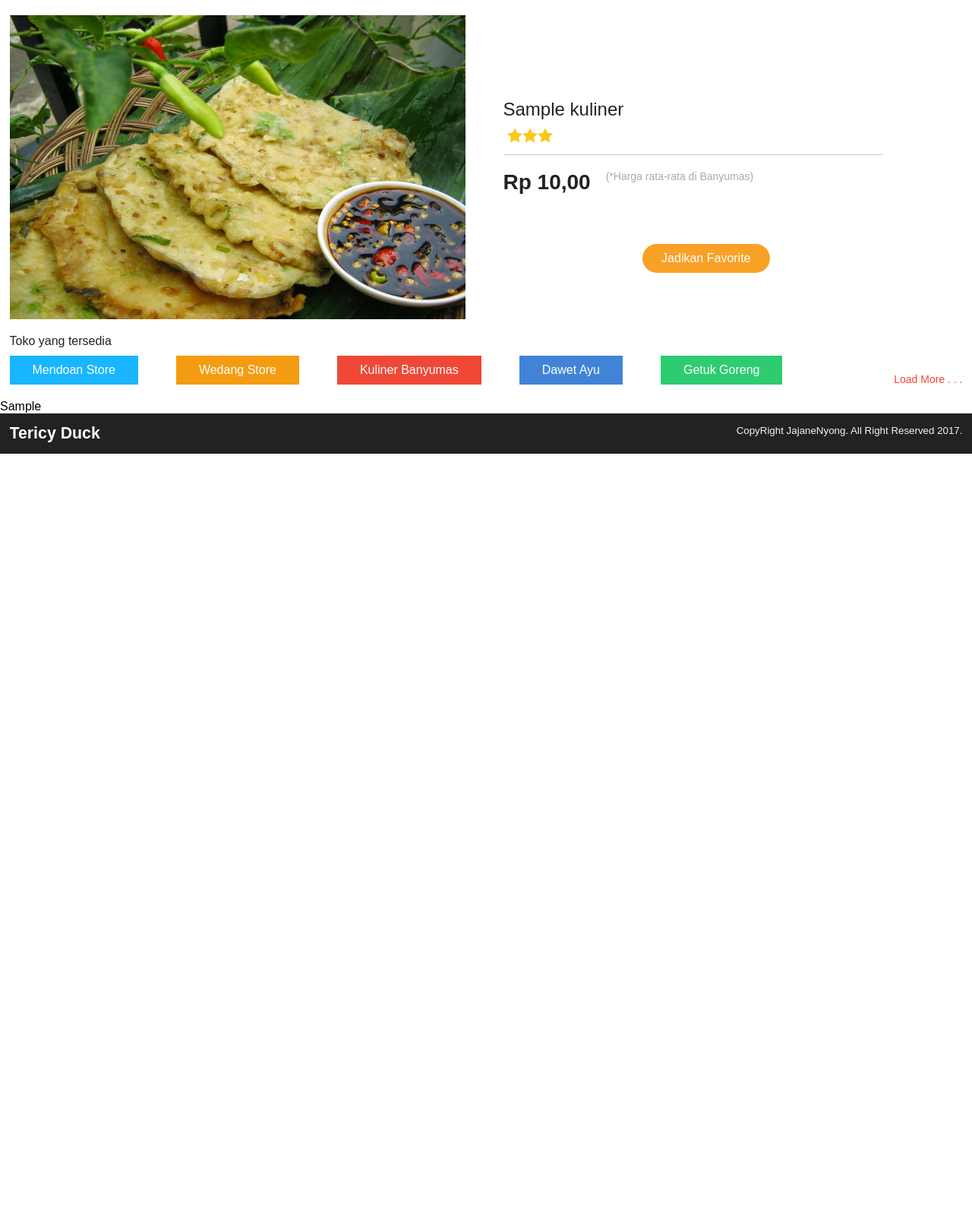
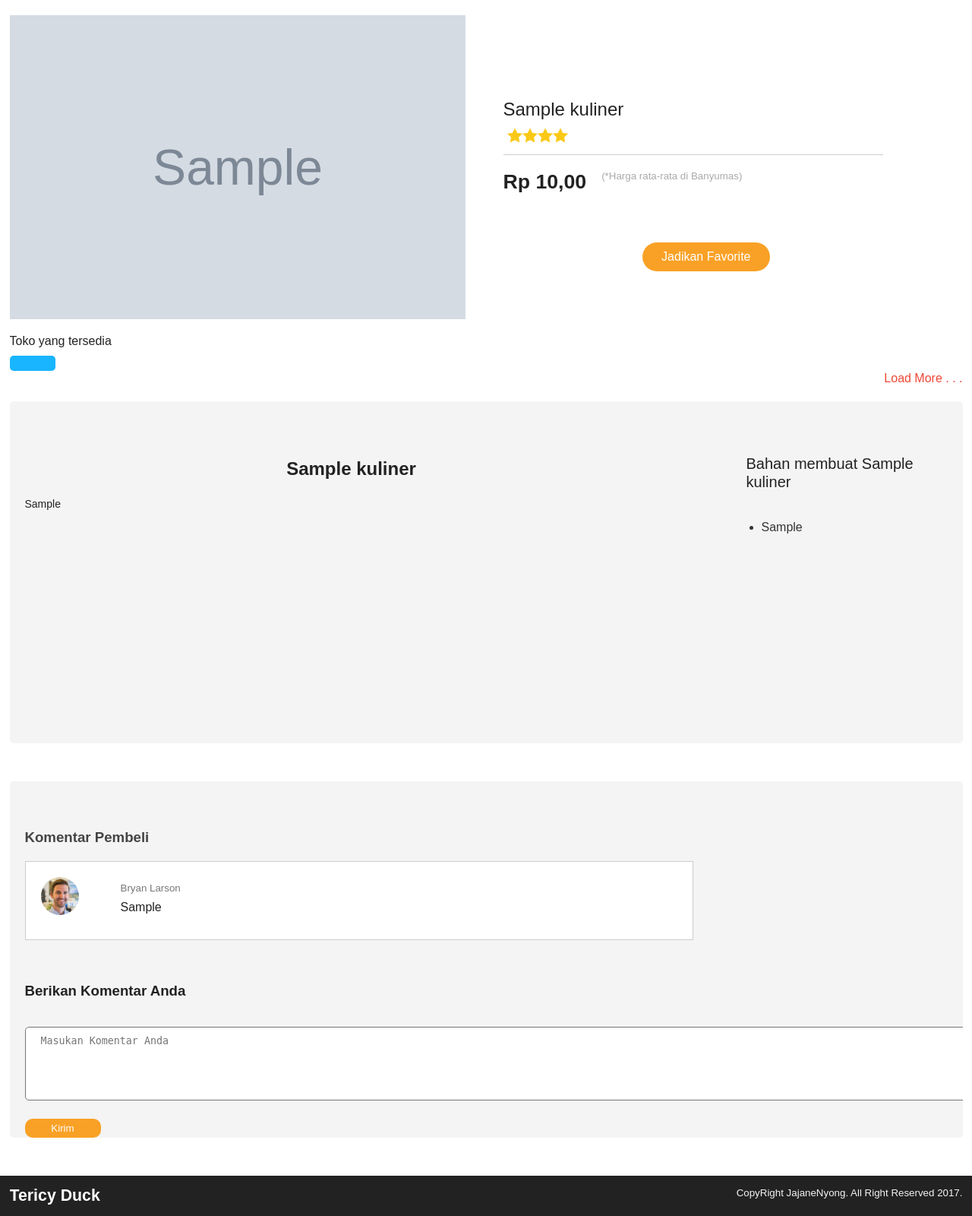
Before and after one commit to haffjjj/hackathon_jajanenyong, a CodeIgniter app: page /asto/index.php/home/kuliner/1 in a window 1280 px wide. Shown: the part 54-1654 px from the top of the page at 76% size. Before the commit the page ends 651 px from the top, so only its background shows below. Run offline with CodeIgniter, Linux system fonts and the light colour scheme; tables that the repository leaves empty or names only in its code hold one stand-in row (values such as "Sample post"); grey boxes marked "Sample" are stand-in pictures; data that the repository does not hold is empty.

Commit message:
bengkek3

```diff
--- a/application/controllers/Home.php
+++ b/application/controllers/Home.php
@@ -7,6 +7,7 @@
 		parent::__construct();
 		$this->load->model('kuliner');
 		session_start();
+		$_SESSION['users_id'] = 2;
 	}
 
 	public function signin($username,$password){ //halaman login
@@ -57,8 +58,8 @@
 	public function users($id){ //halaman profile users
 		$users = $this->kuliner->users($id);
 		if($users['level'] == 2){
-			// halaman penjual
-			echo "penjual";
+			var_dump($this->kuliner->getprofile_spesifik($id));
+			$this->load->view('v_penjual.php');
 		}
 		else if($users['level'] == 3){
 			// halaman pembeli
@@ -71,7 +72,16 @@
 	{
 		$d['kulinerbyid'] = $this->kuliner->getkulinerbyid($id);
 		$d['komentar'] = $this->kuliner->getcomentkuliner($id);
-		$d['penjual'] = $this->kuliner->getpenjualkuliner($id);
+
+		$d['penjual'] = [];
+
+		foreach ($this->kuliner->getpenjualkuliner($id) as $value) {
+			$d['penjual'][] = $this->kuliner->getprofile_spesifik($value['id_users']); // cara ini terlalu membebani server
+		}
+
+		// var_dump($d['penjual']);
+		// var_dump($d['komentar']);
+
 		$this->load->view('v_kuliner',$d);
 	}
 
@@ -80,10 +90,19 @@
 		$kuliner = $this->input->post('id_kuliner');
 		$komentar = $this->input->post('komentar');
 		$data = [
-			'users' => $users,
-			'kuliner' => $kuliner,
+			'id' => '',
+			'id_kuliner' => $kuliner,
+			'id_users' => $users,
 			'komentar' => $komentar
 		];
+
+		if($this->kuliner->insertkomentar($data)){
+			echo "yo";
+		}
+		else{
+			echo "gagal";
+		}
+
 	}
 
 	// public function deletekomentar(){
--- a/application/models/Kuliner.php
+++ b/application/models/Kuliner.php
@@ -47,6 +47,12 @@
         return $query->result_array();
     }
 
+    public function getprofile_spesifik($id){
+        $this->db->where('id_users',$id);
+        $query = $this->db->get('users_spesifik');
+        return $query->result_array();
+    }
+
     public function getrowskuliner($kuliner){ // mendapatkan jumlah kuliner makanan/minuman
         $this->db->where('kategori',$kuliner);
         $this->db->from('kuliner');
--- a/application/views/v_home.php
+++ b/application/views/v_home.php
@@ -42,7 +42,7 @@
 			<?php foreach ($kuliner_makanan as $value) { ?>
 
 			<div class="makanan-box">
-				<img src="assets/img/mendoan.jpg" class="img">
+				<img src="assets/img/kuliner/<?php echo $value['gambar_kuliner'] ?>" class="img">
 				<div class="makanan-title"><a href="<?php echo base_url()."home/kuliner/".$value['id'] ?>"><?php echo substr($value['nama'], 0, 15) ?></a></div>
 				<div class="makanan-harga"><?php echo "Rp " . number_format($value['harga_rata'],2,',','.')?></div>
 				<div class="makanan-bintang">
@@ -66,7 +66,7 @@
 			<?php foreach ($kuliner_minuman as $value) { ?>
 
 			<div class="makanan-box">
-				<img src="assets/img/mendoan.jpg" class="img">
+				<img src="assets/img/kuliner/<?php echo $value['gambar_kuliner'] ?>" class="img">
 				<div class="makanan-title"><a href="<?php echo base_url()."home/kuliner/".$value['id'] ?>"><?php echo substr($value['nama'], 0, 15) ?></a></div>
 				<div class="makanan-harga"><?php echo "Rp " . number_format($value['harga_rata'],2,',','.')?></div>
 				<div class="makanan-bintang">
--- a/application/views/v_kuliner.php
+++ b/application/views/v_kuliner.php
@@ -1,9 +1,3 @@
-<?php
-
-// var_dump($kulinerbyid);
-
-?>
-
 <!DOCTYPE html>
 <html>
 <head>
@@ -34,14 +28,16 @@
 <div id="pesan">
 	<div class="center">
 		<div class="pesan-img">
-			<img src="<?php echo base_url()?>assets/img/mendoan.jpg" class="img">
+			<img src="<?php echo base_url()?>assets/img/kuliner/<?php echo $kulinerbyid['gambar_kuliner'] ?>" class="img">
 		</div>
 		<div class="pesan-detail">
 			<h1><?php echo $kulinerbyid['nama'] ?></h1>
 			<div class="pesan-bintang">
+
+			<?php for ($i=0; $i <$kulinerbyid['rating'] ; $i++) {  ?>
 				<img src="<?php echo base_url()?>assets/img/bintang.png" class="pesan-ranting">
-				<img src="<?php echo base_url()?>assets/img/bintang.png" class="pesan-ranting">
-				<img src="<?php echo base_url()?>assets/img/bintang.png" class="pesan-ranting">
+			<?php } ?>
+
 			</div>
 			<div class="pesan-line"></div>
 			<h2><?php echo "Rp " . number_format($kulinerbyid['harga_rata'],2,',','.')?></h2>
@@ -53,20 +49,92 @@
 	<div class="center">
 		<span>Toko yang tersedia</span>
 		<div class="toko">
-			<div class="toko-list" style="background-color: #19b5fe;">Mendoan Store</div>
-			<div class="toko-list" style="background-color: #f39c12;">Wedang Store</div>
-			<div class="toko-list" style="background-color: #ef4836;">Kuliner Banyumas</div>
-			<div class="toko-list" style="background-color: #4183d7;">Dawet Ayu</div>
-			<div class="toko-list" style="background-color: #2ecc71;">Getuk Goreng</div>
+
+			<?php
+				$color = ['#19b5fe','#f39c12','#ef4836','#4183d7','#2ecc71'];
+
+				foreach ($penjual as $value) { ?>
+					<!-- onclick="location.href='<?php echo base_url()."home/users/".$value[0]['id_users'] ?>'" -->
+					<div  class="toko-list" style="background-color: <?php echo $color[rand(0,4)] ?>;"><?php echo $value[0]['toko'] ?></div>
+
+			<?php	}?>
 		</div>
 		<h4>Load More . . .</h4>
 	</div>
 	<div class="clear"></div>
 
-	<?php echo $kulinerbyid['deskripsi'] ?>
+	<!-- <?php echo $kulinerbyid['deskripsi'] ?> -->
 
-	<!-- Modal Box -->
-	<div id="myModal" class="modal">
+
+
+<div id="detail">
+	<div class="center">
+		<div class="deskripsi">
+			<div class="title"><?php echo $kulinerbyid['nama'] ?></div>
+			<p><?php echo $kulinerbyid['deskripsi'] ?></p>
+		</div>
+		<div class="bahan">
+			<div class="bahan-title">Bahan membuat <?php echo $kulinerbyid['nama'] ?></div>
+			<ul>
+				<?php $bahan = explode(",",$kulinerbyid['bahan']);
+
+				foreach ($bahan as $value) {
+					echo "<li>".ucwords($value)."</li>";
+				}
+				?>
+
+
+			</ul>
+		</div>
+	</div>
+
+	<div class="clear"></div>
+
+	<div class="center" style="margin-bottom: 50px;">
+
+
+	</div>
+
+	<div class="center" style="margin-bottom: 50px;">
+	<div class="deskripsi">
+			<h1>Komentar Pembeli</h1>
+
+			<?php foreach ($komentar as $value) { ?>
+				<div class="komentar">
+					<div class="komentar-img">
+						<img src="<?php echo base_url()?>assets/img/profile.jpg" class="imgK">
+					</div>
+					<div class="komentar-text">
+						<span>Bryan Larson</span>
+						<p><?php echo $value['komentar'] ?></p>
+					</div>
+				</div>
+			<?php } ?>
+
+		</div>
+			<div class="tambah-komentar">
+				<h2>Berikan Komentar Anda</h2>
+				<form action="<?php echo base_url() ?>home/insertkomentar" method="post">
+					<input type="hidden" value="<?php echo $kulinerbyid['id'] ?>" name="id_kuliner">
+					<textarea name="komentar" cols="50" rows="5" class="input-komentar" placeholder="Masukan Komentar Anda"></textarea><br/>
+					<input type="submit" name="submit" class="submit" value="Kirim" />
+				</form>
+			</div>
+		</div>
+	</div>
+	<div class="clear"></div>
+</div>
+
+<div id="footer">
+	<div class="center">
+		<div class="logo"><h1>Tericy Duck</h1></div>
+		<div class="cp">CopyRight JajaneNyong. All Right Reserved 2017.</div>
+	</div>
+	<div class="clear"></div>
+</div>
+
+<!-- Modal Box -->
+<div id="myModal" class="modal">
 
   <!-- Modal content -->
   <div class="modal-content">
@@ -91,7 +159,15 @@
 				  <td><h1>Rp 10.000,-</h1></td>
 			  </tr>
 		  </table>
-		  <button onclick="location.href='beranda.php'">Hubungi Penjual</button>
+		  <iframe
+  width="100%"
+  height="300"
+  frameborder="0" style="border:0"
+  src="https://www.google.com/maps/embed/v1/place?key=AIzaSyCEtGJwuJZSwXwyp5Nr8d5l1QYhRa8DsIA
+    &q=Purwokerto,+Kabupaten+Banyumas,+Jawa+Tengah" allowfullscreen>
+</iframe>
+			<!-- <iframe src="https://developers.google.com/maps/documentation/embed/wizard?hl=id" height="1220" width="100%" allowfullscreen></iframe></p> -->
+		  <button onclick="location.href='<?php echo base_url()?>home/users/2'">Kunjungi Toko</button> +62873847384 (WA)
 	  </div>
   </div>
 </div>
@@ -101,14 +177,9 @@
 
 </div>
 
-<div id="footer">
-	<div class="center">
-		<div class="logo"><h1>Tericy Duck</h1></div>
-		<div class="cp">CopyRight JajaneNyong. All Right Reserved 2017.</div>
-	</div>
-	<div class="clear"></div>
-</div>
-
 <script type="text/javascript" src="<?php echo base_url()?>assets/js/modal.js"></script>
 </body>
+
+
+
 </html>
--- a/assets/css/kuliner.css
+++ b/assets/css/kuliner.css
@@ -18,7 +18,7 @@
 	margin: 0;
 }
 #makanan .title{
-	font-size: 18px;
+	font-size: 14pt;
 	color: #222;
 	font-weight: bold;
 	text-align: center;
@@ -70,20 +70,20 @@
 }
 #pesan .pesan-detail h1{
 	margin: 80px 0 0 50px;
-	font-size: 24px;
+	font-size: 18pt;
 	color: #222;
 	font-weight: normal;
 }
 #pesan .pesan-detail h2{
 	margin: 20px 0 0 50px;
-	font-size: 28px;
+	font-size: 20pt;
 	font-weight: bold;
 	color: #222;
 	float: left;
 }
 #pesan .pesan-detail h3{
 	margin: 20px 0 0 20px;
-	font-size: 14px;
+	font-size: 10pt;
 	font-weight: bold;
 	color: #aaa;
 	float: left;
@@ -130,27 +130,33 @@
 	margin-right: 50px;
 	color: #fff;
 	text-decoration: none;
+	border-radius:5px;
 }
 #pesan .toko-list:hover{
 	cursor: pointer;
+
+}
+#pesan .line{
+	height: 1px;
+	margin: 20px;
+	background-color: #ccc;
 }
 #pesan span{
-	font-size: 16px;
+	font-size: 12pt;
 	color: #222;
 }
 #pesan h4{
 	font-weight: normal;
 	float: right;
-	font-size: 14px;
+	font-size: 12pt;
 	color: #ef4836;
-	padding-top: 5px;
 }
 #pesan h4:hover{
 	cursor: pointer;
 	opacity: .8;
 }
 #myModal span{
-	font-size: 16px;
+	font-size: 14pt;
 	font-weight: bold;
 	color: #222;
 }
@@ -169,6 +175,7 @@
 	border: none;
 	margin-top: 15px;
 	color: #fff;
+	font-size: 12pt;
 }
 #myModal button:hover{
 	cursor: pointer;
@@ -213,3 +220,229 @@
     text-decoration: none;
     cursor: pointer;
 }
+
+#detail{
+	padding: 0;
+	margin: 0;
+}
+#detail .center{
+	background-color: #f4f4f4;
+	border-radius: 5px;
+}
+#detail .title{
+	font-weight: bold;
+	font-size: 18pt;
+	color: #222;
+	text-align: center;
+	margin-top: 25px;
+}
+#detail .line{
+	width: 150px;
+	height: 2px;
+	background-color: #e1e1e1;
+	margin: 10px auto;
+}
+#detail .detail-img{
+	width: 605px;
+	height: 400px;
+	margin-top: 50px;
+	float: left;
+}
+#detail .img{
+	width: 605px;
+	height: 400px;
+}
+#detail .deskripsi{
+	float: left;
+    width: 900px;
+    min-height: 215px;
+    margin-top: 50px;
+    /* padding-bottom: 20px; */
+}
+#detail .bahan{
+	float: left;
+	width: 300px;
+	height: 400px;
+	margin: 50px 0 0 50px;
+	line-height: 24px;
+	color: #333;
+}
+#detail .bahan-title{
+	font-size: 20px;
+	padding: 20px;
+	color: #222;
+}
+#detail .deskripsi p{
+	margin: 20px;
+	font-size: 14px;
+	color: #222;
+	padding: 0;
+	line-height: 24px;
+}
+#detail .komentar{
+	border: 1px solid rgba(0,0,0,.2);
+	padding: 20px;
+	overflow: hidden;
+	margin-top: 20px;
+	margin-left: 20px;
+	background-color: white;
+	margin-bottom: 30px
+}
+#detail .komentar-img{
+	width: 50px;
+	height: 50px;
+	border-radius: 50%;
+	float: left;
+}
+#detail .imgK{
+	width: 50px;
+	height: 50px;
+	border-radius: 50%;
+}
+#detail .komentar-text{
+	float: left;
+	margin-left: 20px;
+	padding: 5px 15px;
+	border-radius: 5px;
+	max-width: 650px;
+	color: #222;
+	font-size: 12pt;
+}
+#detail .komentar-text p{
+	margin: 0;
+	padding: 5px 20px;
+	font-size: 12pt;
+}
+#detail .komentar-text span{
+	color: #777;
+	font-size: 10pt;
+	margin-left: 20px;
+}
+#detail .deskripsi h1{
+	font-size: 14pt;
+	color: #444;
+	margin-left: 20px;
+}
+#detail .tambah-komentar{
+	margin-top: 50px;
+	padding: 0;
+	clear: both;
+}
+#detail .tambah-komentar h2{
+	font-size: 14pt;
+	color: #222;
+	margin-left: 20px;
+}
+#detail .input-komentar{
+	padding: 10px 20px;
+	margin: 20px;
+	width: 97%;
+	resize: none;
+	border-radius:5px;
+}
+#detail .submit{
+	padding: 5px 15px;
+	width: 100px;
+	background-color: #f9a126;
+	border-radius: 10px;
+	margin-left: 20px;
+	border: none;
+	color: #fff;
+}
+
+#toko{
+	padding: 0;
+	margin: 0;
+}
+#toko .bg{
+	width: 100%;
+	height: 400px;
+}
+#toko .bg .img{
+	width: 100%;
+	height: 400px;
+}
+#toko .tentang{
+	width: 100%;
+	height: 100px;
+	background-color: #f4f4f4;
+	border-bottom: 2px solid #ccc;
+}
+#toko .tentang h1{
+	font-size: 16pt;
+	margin-left: 150px;
+	color: #222;
+}
+#toko .tentang h2{
+	font-size: 10pt;
+	font-weight: normal;
+	color: #aaa;
+	margin-left: 150px;
+}
+#toko .title{
+	float: left;
+}
+#toko .pemilik{
+	float: right;
+	font-size: 16pt;
+	color: #222;
+	margin: 30px 150px 0 0;
+}
+#toko .produk-list{
+	width: 990px;
+	margin: 50px auto;
+	margin-bottom: 0;
+}
+#toko .produk-box{
+	width: 170px;
+	overflow: hidden;
+	min-height: 240px;
+	margin: 10px;
+	padding-top: 20px;
+	margin-top: 0;
+	text-align: center;
+	float: left;
+	border: 1px solid #e1e1e1;
+	border-radius: 5px;
+}
+#toko .produk-box .img{
+	width: 125px;
+	height: 125px;
+	margin: auto;
+}
+#toko .produk-title{
+	margin-top: 50px;
+	font-size: 16pt;
+	padding: 15px;
+	color: #222;
+	text-align: center;
+	font-weight: bold;
+}
+#toko .produk-harga{
+	font-size: 12pt;
+	font-weight: bold;
+	color: #ed653b;
+}
+#toko .produk-bintang{
+	width: 150px;
+	margin: auto;
+	padding: 5px;
+}
+#toko .produk-ranting{
+	width: 15px;
+	height: 15px;
+}
+#toko .produkKhas-title{
+	font-size: 18pt;
+	font-weight: bold;
+	color: #222;
+	text-align: center;
+	margin-top: 50px;
+}
+#toko .line{
+	width: 350px;
+	height: 3px;
+	background-color: #444;
+	margin: auto;
+	margin-top: 5px;
+}
```
Also changed, not shown: application/views/v_penjual.php (added, +49 -0 lines), assets/img/kuliner/cau.jpg (added), assets/img/kuliner/cimplung.jpg (added), assets/img/kuliner/esduren.jpg (added), assets/img/kuliner/gethuksokaraja.jpg (added), assets/img/kuliner/klanting.JPG (added), assets/img/kuliner/mendoan.jpg (added), assets/img/kuliner/nopia.jpg (added), assets/img/kuliner/wedangronde.jpg (added), assets/img/profile.jpg (added), assets/img/toko.jpg (added).
